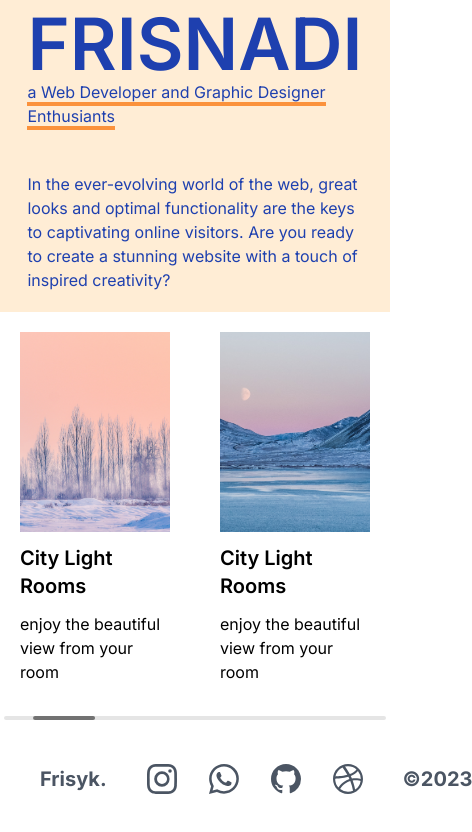
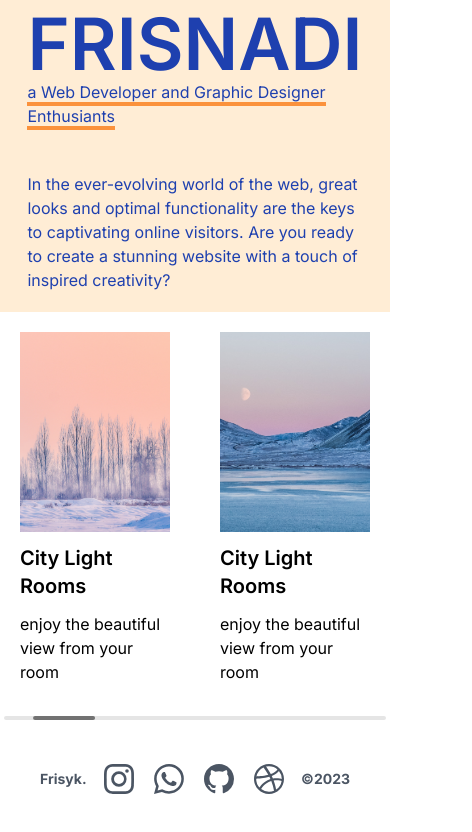
Before and after one commit to Frisyk/star, a Next.js app: page / in a window 390 px wide. Shown: the part 583-1415 px from the top of the page, 472 px wide, since content can reach past the window. Built offline with nearby package versions, Linux system fonts and the light colour scheme.

Commit message:
add features 2

```diff
--- a/components/Footer.jsx
+++ b/components/Footer.jsx
@@ -2,9 +2,9 @@
 
 export default function Footer() {
     return (
-        <footer className="flex items-center justify-between p-10 gap-10 text-xl font-bold text-gray-600">
+        <footer className="flex w-full items-center justify-between p-10 gap-3 lg:gap-10 text-sm lg:text-xl font-bold text-gray-600">
             <p>Frisyk.</p>
-            <section className="flex gap-8">
+            <section className="flex  gap-5 lg:gap-8">
                 <BsInstagram size={30} />
                 <BsWhatsapp size={30} />
                 <BsGithub size={30} />
```
